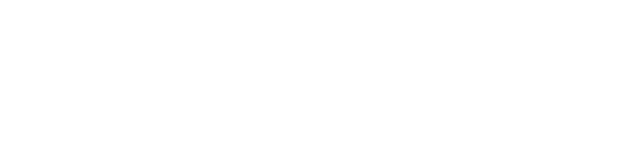
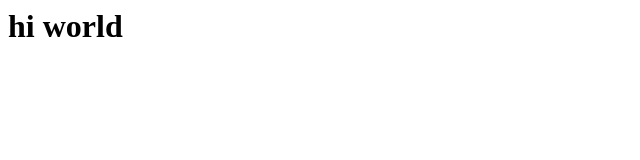
Before and after one commit to meetneral/meetneral.github.io, a plain HTML site: page index.html in a window 1280 px wide. Shown: the whole page, without its empty margins (0-640 px from the left). Drawn offline with Linux system fonts and the light colour scheme.

Commit message:
added index

```diff
--- a/index.html
+++ b/index.html
@@ -2,4 +2,7 @@
     <head>
         <title>test deployment</title>
     </head>
+    <body>
+        <h1>hi world </h1>
+    </body>
 </html>
```
